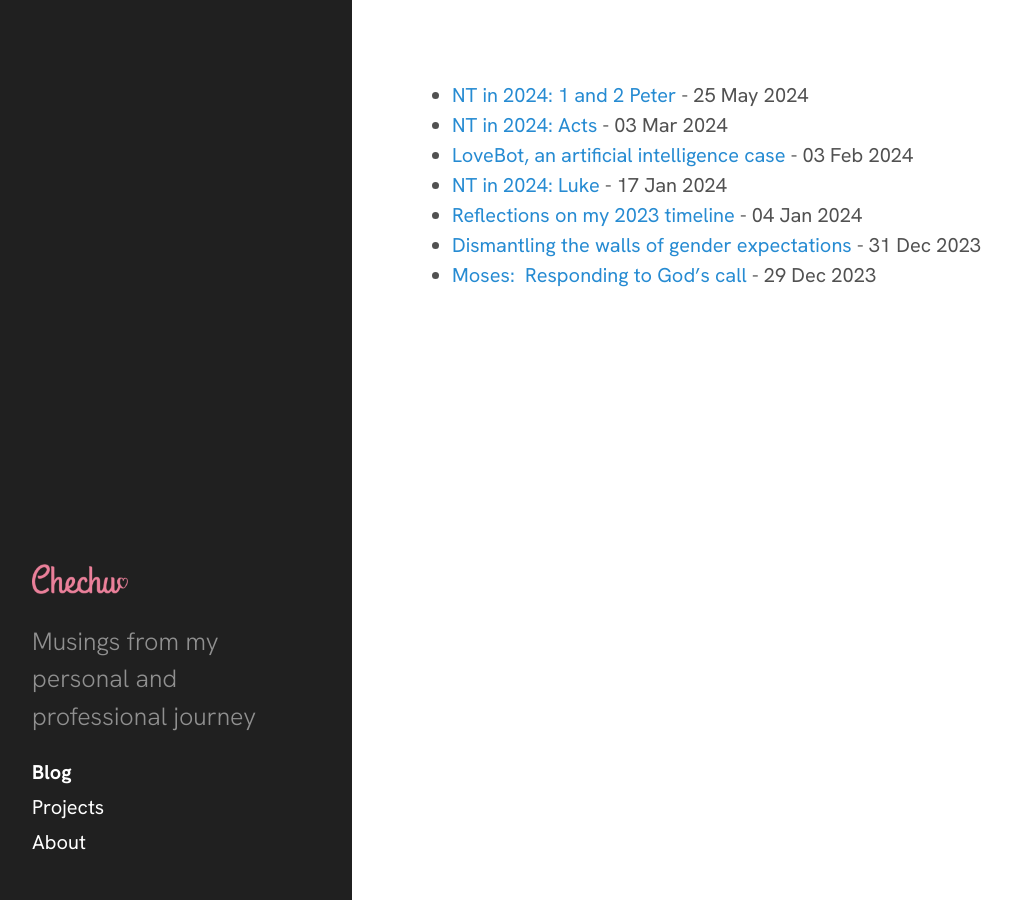
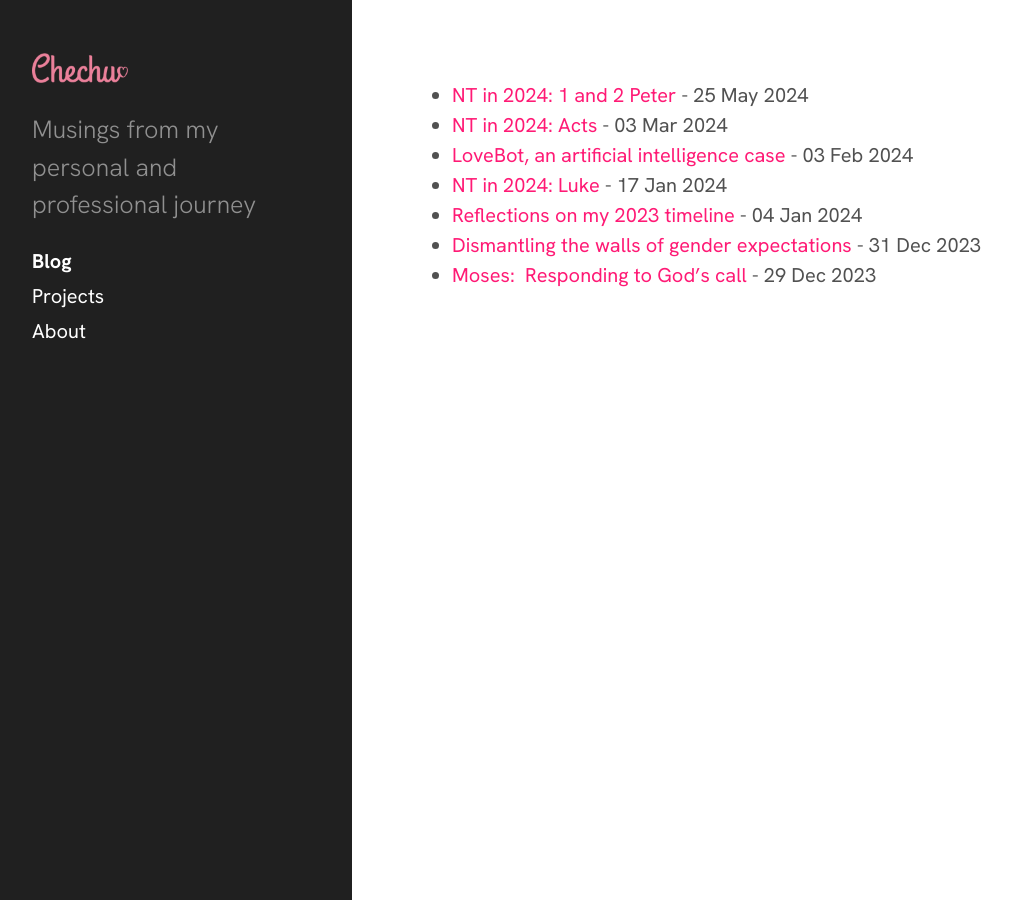
Before and after one commit to chechusiscar/blog, a Jekyll site: the page built from index.html, in a window 1280 px wide. Shown: the whole page, without its empty margins (8-1019 px from the left). Built offline with Jekyll 4.4.1, drawn with Linux system fonts in a browser that asks for light colours.

Commit message:
Enhance style

```diff
--- a/public/css/custom.css
+++ b/public/css/custom.css
@@ -1,3 +1,8 @@
+:root {
+    --primary-color: #ff1a75;
+    --secondary-color: #ea809a;
+}
+
 
 .sidebar-logo {
     max-height: 30px;
@@ -9,6 +14,31 @@
 figcaption {
     color: #9a9a9a;
     font-size: 80%;
+}
+
+
+a {
+    color: var(--primary-color);
+    text-decoration: none;
+    text-underline-offset: .25rem;
+    text-decoration-thickness: .25rem;
+    text-decoration-skip-ink: none;
+    text-decoration-color: #9a9a9a;
+}
+
+a:hover {
+    text-decoration-color: var(--secondary-color);
+}
+
+
+@media (min-width: 48em) {
+    .sidebar-sticky {
+        position: absolute;
+        right: 1rem;
+        bottom: initial;
+        top: 1rem;
+        left: 1rem;
+    }
 }
 
 /* Bio page */
```
Also changed, not shown: public/apple-touch-icon-144-precomposed.png, public/favicon.ico.
